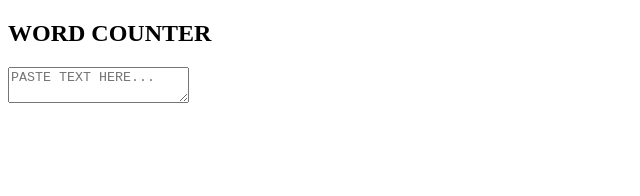
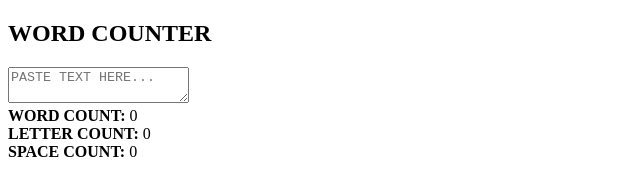
Before and after one commit to 1SaiVaruna/WordCounter, a plain HTML site: page index.html in a window 1280 px wide. Shown: the whole page, without its empty margins (0-640 px from the left). Drawn offline with Linux system fonts and the light colour scheme.

Commit message:
Added div for word, letter and space count.

```diff
--- a/index.html
+++ b/index.html
@@ -12,6 +12,21 @@
     <div class="container">
         <h2>WORD COUNTER</h2>
         <textarea class="text-input" placeholder="PASTE TEXT HERE..."></textarea>
+
+        <div>
+            <strong>WORD COUNT: </strong>
+            <span class="word-count">0</span>
+        </div>
+
+        <div>
+            <strong>LETTER COUNT: </strong>
+            <span class="letter-count">0</span>
+        </div>
+
+        <div>
+            <strong>SPACE COUNT: </strong>
+            <span class="space-count">0</span>
+        </div>
     </div>
 </body>
 </html>
```
